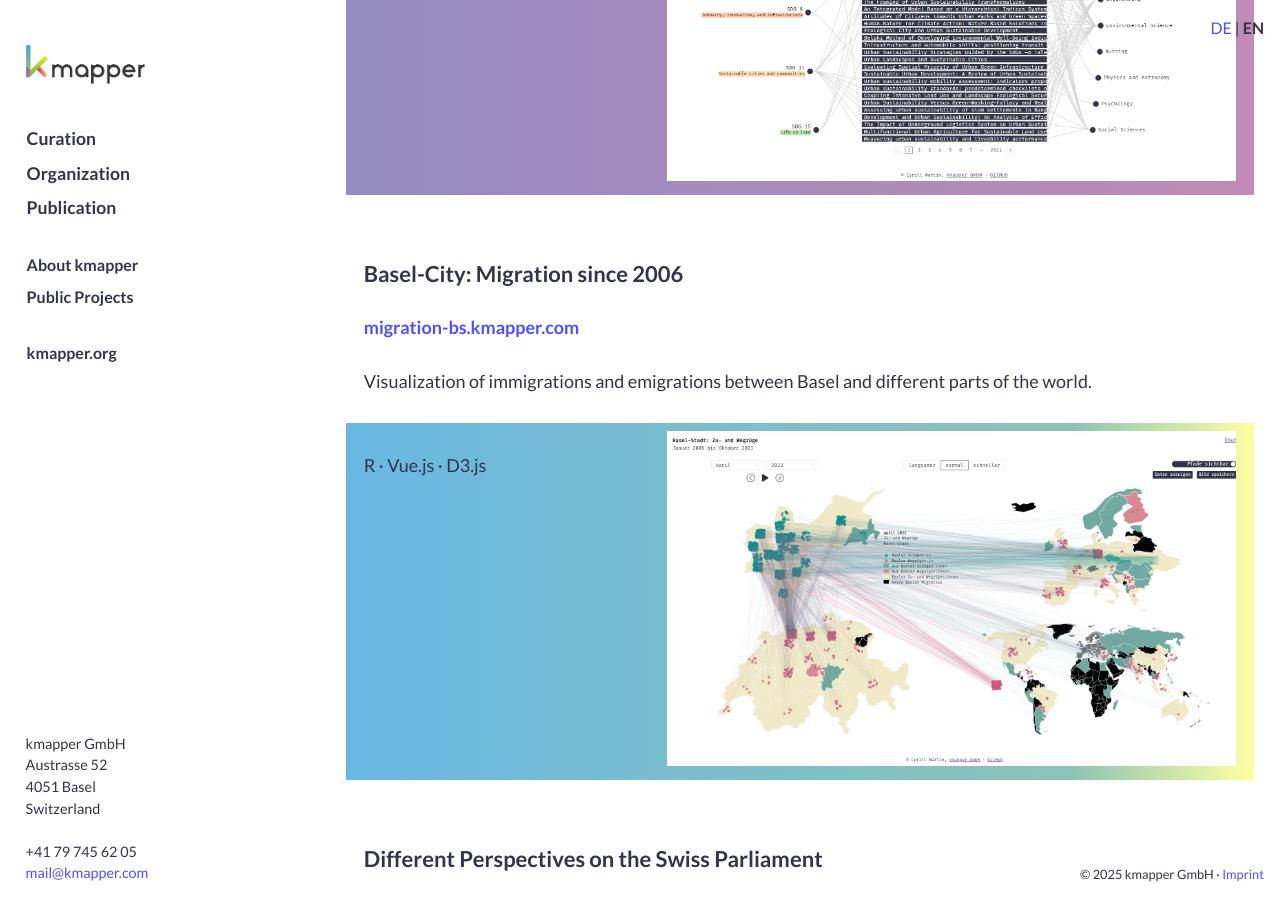
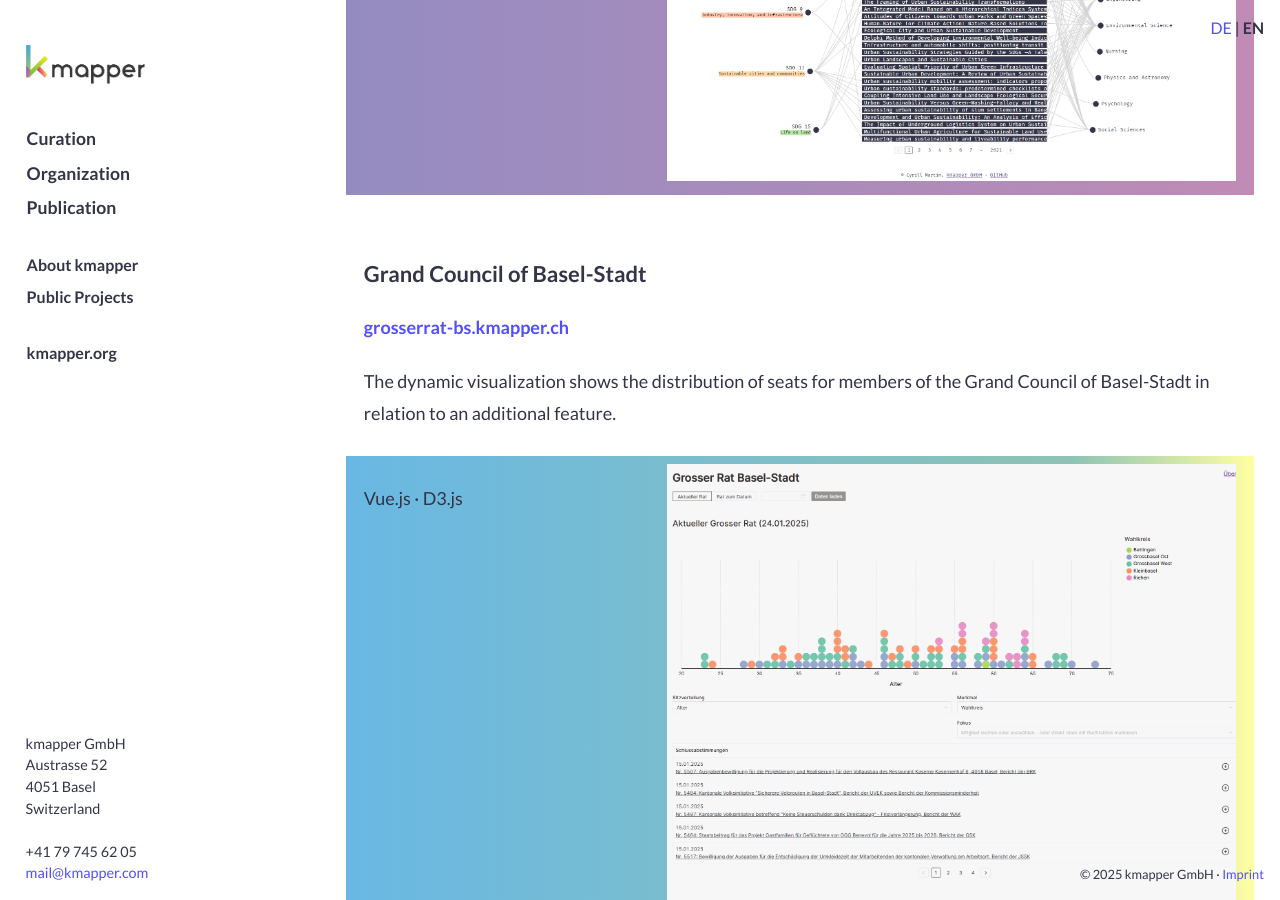
Before and after one commit to cyrill-martin/kmapper.com, a Jekyll site: the page built from src/sites/_en/projects.md, in a window 1280 px wide and 900 px high, scrolled down 524 px. Built offline with Jekyll 4.4.1, drawn with Linux system fonts in a browser that asks for light colours; comment, search, counter and statistics services are not loaded.

Commit message:
Add Grand Council project

```diff
--- a/src/sites/_en/projects.md
+++ b/src/sites/_en/projects.md
@@ -4,52 +4,58 @@ uid: prj
 title: Public Projects
 description: With kmapper, you go from idea to publication
 projects:
-- title: Mapping Open Knowledge and SDGs
-  link_text: kmapper.org
-  url: https://kmapper.org
-  image: kmapperOrg.png
-  image_mobile: kmapperOrg_mobile.png
-  desc:
-    <p>
+  - title: Mapping Open Knowledge and SDGs
+    link_text: kmapper.org
+    url: https://kmapper.org
+    image: kmapperOrg.png
+    image_mobile: kmapperOrg_mobile.png
+    desc: <p>
       kmapper.org searches for open access articles that are indexed in <a href="https://openalex.org/"" target="_blank">OpenAlex</a> and visualizes the results according to their relevance for the sustainable development goals (SDGs) and research fields.
-    </p>
-  stack:
-    - Vue.js
-    - D3.js
-- title: Basel-City&#058; Migration since 2006
-  link_text: migration-bs.kmapper.com
-  url: https://migration-bs.kmapper.com
-  image: migrationBS.png
-  desc:
-    <p>
+      </p>
+    stack:
+      - Vue.js
+      - D3.js
+  - title: Grand Council of Basel-Stadt
+    link_text: grosserrat-bs.kmapper.ch
+    url: https://grosserrat-bs.kmapper.ch/
+    image: grosserRatBaselStadt.png
+    desc: <p>
+      The dynamic visualization shows the distribution of seats for members of the Grand Council of Basel-Stadt in relation to an additional feature.
+      </p>
+    stack:
+      - Vue.js
+      - D3.js
+  - title: Basel-City&#058; Migration since 2006
+    link_text: migration-bs.kmapper.com
+    url: https://migration-bs.kmapper.com
+    image: migrationBS.png
+    desc: <p>
       Visualization of immigrations and emigrations between Basel and different parts of the world.
-    </p>
-  stack:
-    - R
-    - Vue.js
-    - D3.js
-- title: Different Perspectives on the Swiss Parliament
-  link_text: parlament.kmapper.com
-  url: https://parlament.kmapper.com
-  image: parlament.kmapper.com_EN.png
-  desc:
-    <p>
+      </p>
+    stack:
+      - R
+      - Vue.js
+      - D3.js
+  - title: Different Perspectives on the Swiss Parliament
+    link_text: parlament.kmapper.com
+    url: https://parlament.kmapper.com
+    image: parlament.kmapper.com_EN.png
+    desc: <p>
       The dynamic visualization shows the distribution of seats for members of the Swiss parliament in relation to an additional feature.
-    </p>
-  stack:
-    - Python
-    - Vue.js
-    - D3.js
-- title: Does Money Buy Citations?
-  link_text: money-and-citations.kmapper.com
-  url: https://money-and-citations.kmapper.com
-  image: cyrill-martin.github.io_money-and-citations_.png
-  desc:
-    <p>
+      </p>
+    stack:
+      - Python
+      - Vue.js
+      - D3.js
+  - title: Does Money Buy Citations?
+    link_text: money-and-citations.kmapper.com
+    url: https://money-and-citations.kmapper.com
+    image: cyrill-martin.github.io_money-and-citations_.png
+    desc: <p>
       A project investigating the relationship between the financial support biomedical research projects receive and the number of citations their publications achieve.
-    </p>
-  stack:
-    - R
-    - Vue.js
-    - D3.js
+      </p>
+    stack:
+      - R
+      - Vue.js
+      - D3.js
 ---
```
Also changed, not shown: src/sites/_de/projekte.md (+49 -60 lines), src/assets/images/projects/grosserRatBaselStadt.png (added).
